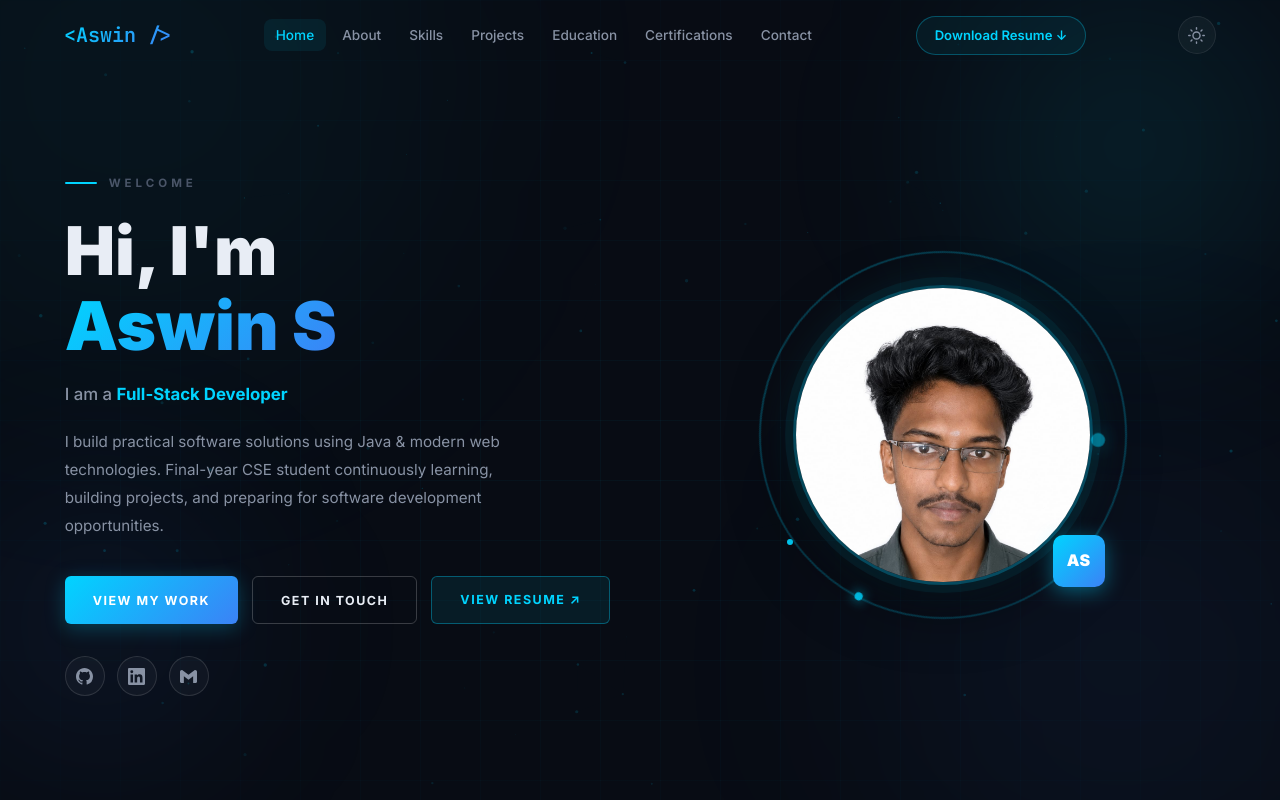
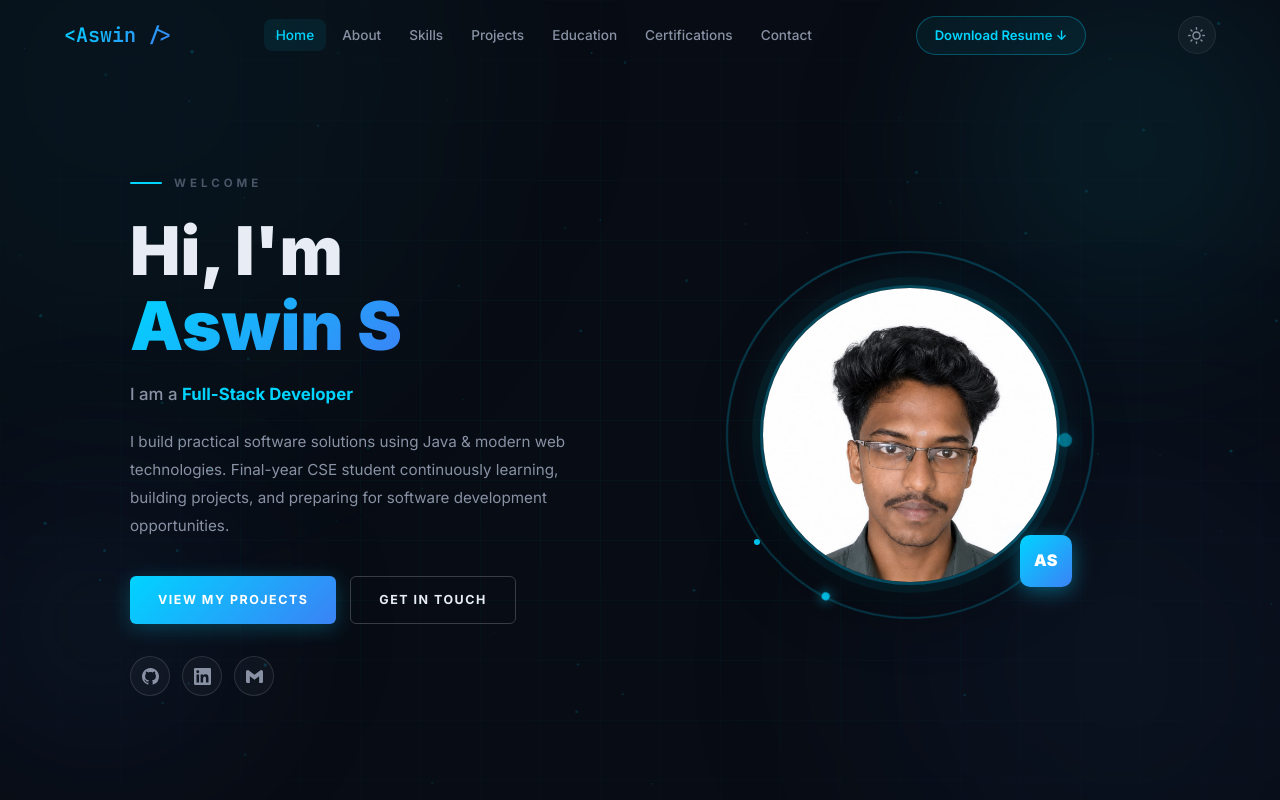
Before and after one commit to aswin32156/Portfolio, a React (Vite) app: page / in a window 1280 px wide. Shown: the top 800 px of the page. Built offline with nearby package versions, Linux system fonts and the light colour scheme.

Commit message:
feat: change Hero CTA to VIEW MY PROJECTS with smooth navigation and remove View Resume from welcome page

```diff
--- a/src/components/Hero.jsx
+++ b/src/components/Hero.jsx
@@ -98,26 +98,27 @@ export default function Hero() {
 
             {/* CTA Buttons */}
             <div className="hero-two-actions">
-              <button
+              <a
+                href="#projects"
                 className="hero-btn-filled"
-                onClick={() => scrollTo('projects')}
+                onClick={(e) => {
+                  e.preventDefault();
+                  scrollTo('projects');
+                }}
+                id="hero-view-projects-btn"
               >
-                VIEW MY WORK
-              </button>
-              <button
+                VIEW MY PROJECTS
+              </a>
+              <a
+                href="#contact"
                 className="hero-btn-outline"
-                onClick={() => scrollTo('contact')}
+                onClick={(e) => {
+                  e.preventDefault();
+                  scrollTo('contact');
+                }}
+                id="hero-get-in-touch-btn"
               >
                 GET IN TOUCH
-              </button>
-              <a
-                href="/resume.pdf"
-                target="_blank"
-                rel="noreferrer"
-                className="hero-btn-resume"
-                id="hero-view-resume-btn"
-              >
-                VIEW RESUME ↗
               </a>
             </div>
 
--- a/src/index.css
+++ b/src/index.css
@@ -563,11 +563,16 @@ body, .navbar, .glass-card, .info-block, .about-card,
   transition: var(--transition);
   font-family: inherit;
   box-shadow: 0 4px 20px rgba(0,212,255,0.25);
+  text-decoration: none;
+  display: inline-flex;
+  align-items: center;
+  justify-content: center;
 }
 
 .hero-btn-filled:hover {
   transform: translateY(-2px);
   box-shadow: 0 8px 28px rgba(0,212,255,0.4);
+  color: #fff;
 }
 
 .hero-btn-outline {
@@ -583,6 +588,10 @@ body, .navbar, .glass-card, .info-block, .about-card,
   cursor: pointer;
   transition: var(--transition);
   font-family: inherit;
+  text-decoration: none;
+  display: inline-flex;
+  align-items: center;
+  justify-content: center;
 }
 
 .hero-btn-outline:hover {
```
